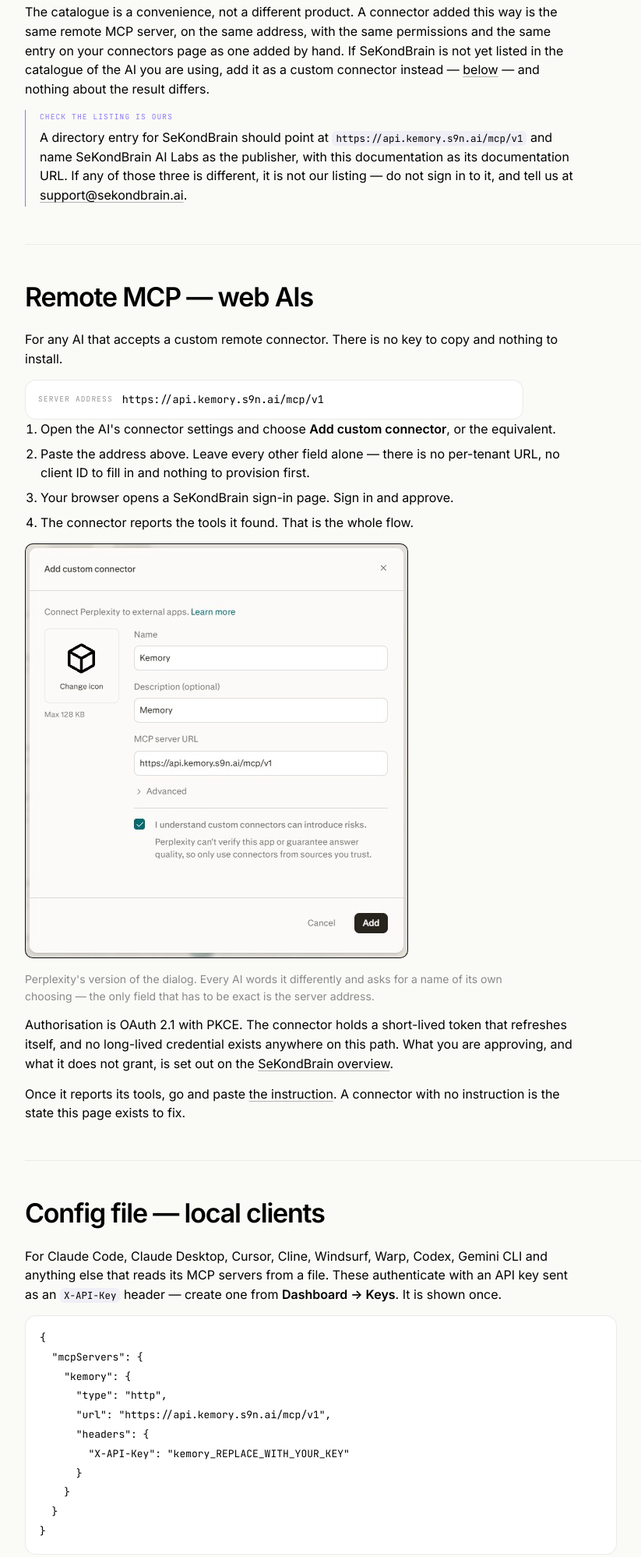
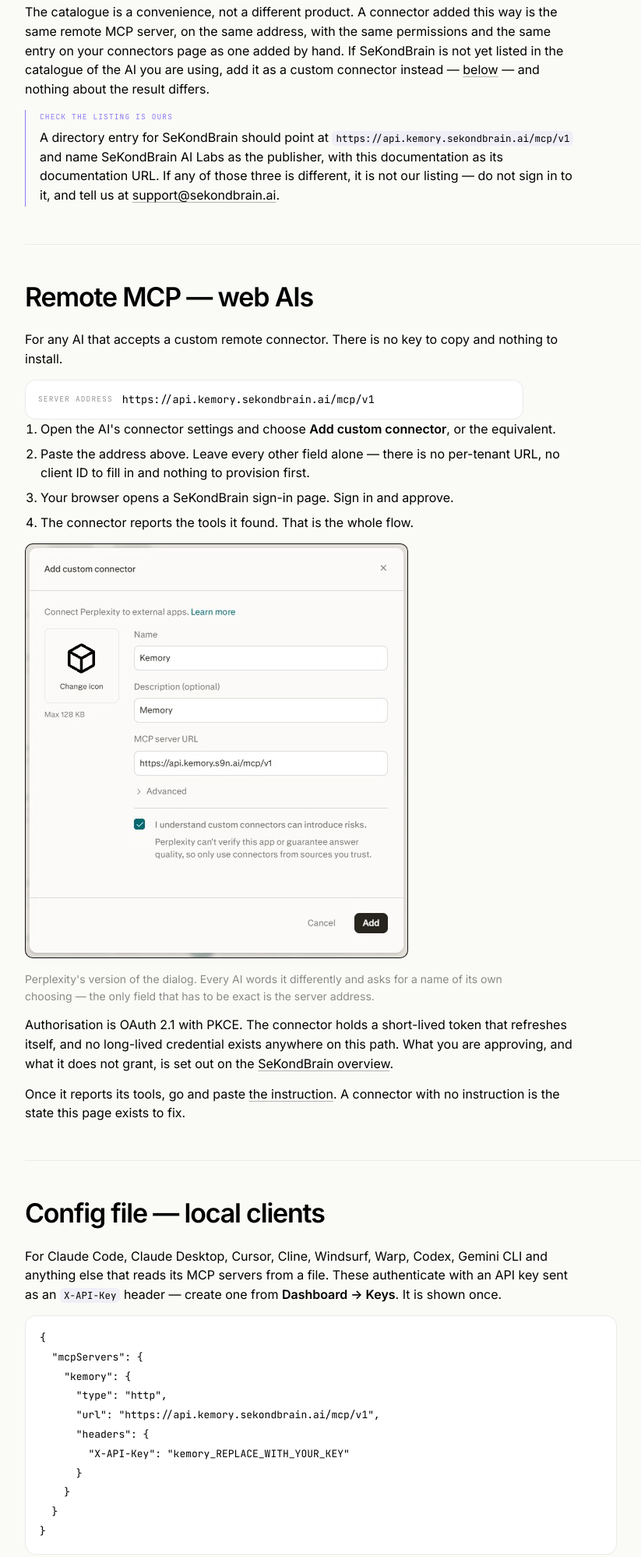
Before and after one commit to SeKondBrainAILabs/docs_sekondbrain, a plain HTML site: page kemory/optimise/index.html in a window 1280 px wide. Shown: the part 5923-7920 px from the top of the page at 78% size, without its empty margins (296-1119 px from the left). Drawn offline with Linux system fonts and the light colour scheme; no server answers.

Commit message:
fix(kemory): publish the MCP address on the sekondbrain.ai domain
The published server address moved to the API host in #16, but landed on
api.kemory.s9n.ai — the legacy domain. Every connect path we publish now
names api.kemory.sekondbrain.ai: the hero address, the `claude mcp add`
line, the local-client JSON, the Claude API example, the plugin's
KEMORY_URL default, the connector-listing authenticity check, and the
tool-table generator command in the README.

This is a naming correction, not a cutover. Both hosts resolve to the
same service and one certificate covers both, and the new address answers
`initialize` with protocol 2025-06-18. It is also not a revert to the
pre-#16 address: kemory.sekondbrain.ai/mcp/v1 only 302-redirects, so the
api. prefix is required.

Four s9n.ai references are deliberately left alone, being contacts and
infrastructure rather than the published endpoint: the *.apps.s9n.ai host
permissions in the extension privacy policy, which mirror the shipped
Chrome manifest; the privacy@s9n.ai aliases in Privacy and Cookies, which
are stated as aliases on purpose; security@kemory.s9n.ai in the Community
docs; and the setup-instruction fetch on the optimise page.

Co-Authored-By: Claude Opus 5 <noreply@anthropic.com>

```diff
--- a/kemory/optimise/index.html
+++ b/kemory/optimise/index.html
@@ -551,7 +551,7 @@ Kemory v2</code></pre>
             <li><span class="k">Already pasted, then installed the plugin?</span><span>Delete the pasted copy. Both together are not harmful, but the pasted one opens every session with <code>kemory_list_kemories</code> and a recall that the plugin has already done by then, which costs two tool calls a session to repeat. The plugin says so once a week until you remove it.</span></li>
             <li><span class="k">Two scopes</span><span><code>~/.claude/CLAUDE.md</code> applies to every project on the machine. A <code>CLAUDE.md</code> at a repository root applies to that repository and is read on top of the global one — put the project namespace there.</span></li>
             <li><span class="k">Shortcut</span><span>Typing <code>/memory</code> in a session opens these files for editing without leaving the terminal.</span></li>
-            <li><span class="k">Connecting</span><span>The <a href="../#connect-claude-code">SeKondBrain plugin for Claude Code</a>, which ships this instruction as a skill. For the server alone, <code>claude mcp add --transport http kemory https://api.kemory.s9n.ai/mcp/v1</code>, then <code>/mcp</code> → Authenticate.</span></li>
+            <li><span class="k">Connecting</span><span>The <a href="../#connect-claude-code">SeKondBrain plugin for Claude Code</a>, which ships this instruction as a skill. For the server alone, <code>claude mcp add --transport http kemory https://api.kemory.sekondbrain.ai/mcp/v1</code>, then <code>/mcp</code> → Authenticate.</span></li>
           </ul>
         </div>
 
@@ -944,7 +944,7 @@ Kemory v2</code></pre>
       <p>The catalogue is a convenience, not a different product. A connector added this way is the same remote MCP server, on the same address, with the same permissions and the same entry on your connectors page as one added by hand. If SeKondBrain is not yet listed in the catalogue of the AI you are using, add it as a custom connector instead — <a href="#mcp-web">below</a> — and nothing about the result differs.</p>
       <div class="note">
         <span class="lbl">Check the listing is ours</span>
-        <p>A directory entry for SeKondBrain should point at <code>https://api.kemory.s9n.ai/mcp/v1</code> and name SeKondBrain AI Labs as the publisher, with this documentation as its documentation URL. If any of those three is different, it is not our listing — do not sign in to it, and tell us at <a href="mailto:support@sekondbrain.ai">support@sekondbrain.ai</a>.</p>
+        <p>A directory entry for SeKondBrain should point at <code>https://api.kemory.sekondbrain.ai/mcp/v1</code> and name SeKondBrain AI Labs as the publisher, with this documentation as its documentation URL. If any of those three is different, it is not our listing — do not sign in to it, and tell us at <a href="mailto:support@sekondbrain.ai">support@sekondbrain.ai</a>.</p>
       </div>
     </section>
 
@@ -953,7 +953,7 @@ Kemory v2</code></pre>
       <p>For any AI that accepts a custom remote connector. There is no key to copy and nothing to install.</p>
       <div class="addr" style="margin-top:0">
         <span class="k">Server address</span>
-        <code>https://api.kemory.s9n.ai/mcp/v1</code>
+        <code>https://api.kemory.sekondbrain.ai/mcp/v1</code>
       </div>
       <ol>
         <li>Open the AI's connector settings and choose <strong>Add custom connector</strong>, or the equivalent.</li>
@@ -976,7 +976,7 @@ Kemory v2</code></pre>
   "mcpServers": {
     "kemory": {
       "type": "http",
-      "url": "https://api.kemory.s9n.ai/mcp/v1",
+      "url": "https://api.kemory.sekondbrain.ai/mcp/v1",
       "headers": {
         "X-API-Key": "kemory_REPLACE_WITH_YOUR_KEY"
       }
```
Also changed, not shown: kemory/index.html (+4 -4 lines), kemory/plugin/index.html (+1 -1 lines), 2 other files.
